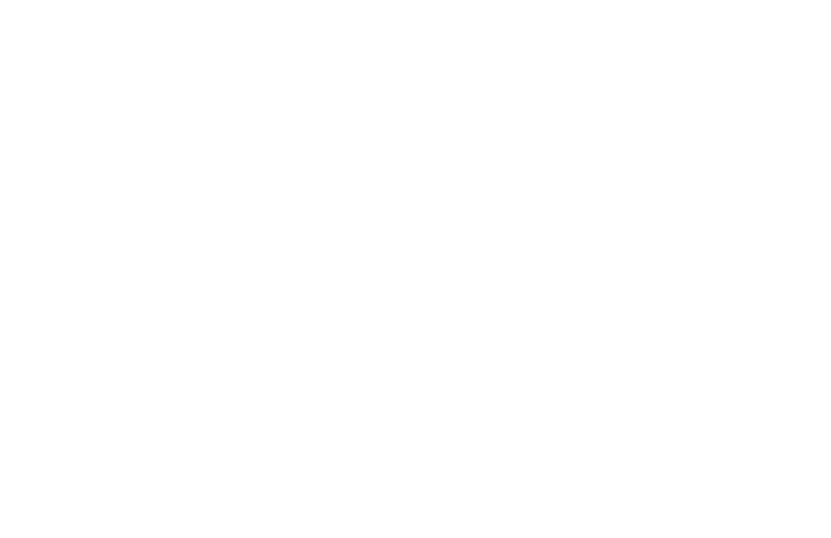
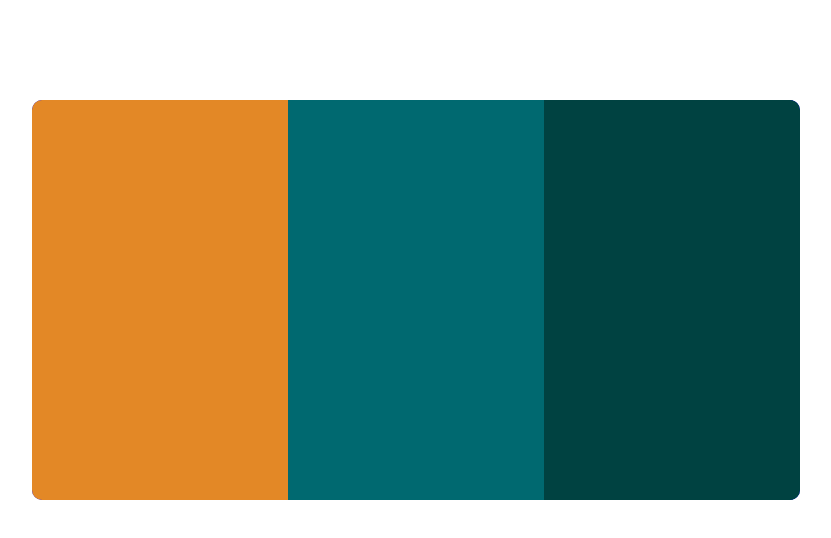
Before and after one commit to Tamburini-Christofer/Ex-Front-3-column-preview-card-component-main, a plain HTML site: page index.html in a window 1280 px wide. Shown: the whole page, without its empty margins (224-1055 px from the left). Drawn offline with Linux system fonts and the light colour scheme.

Commit message:
Macrostruttura

```diff
--- a/css/main.css
+++ b/css/main.css
@@ -3,3 +3,35 @@
     margin: 0;
     box-sizing: border-box;
 }
+
+body{
+    font-family: "Lexend Deca", "Open Sans", Arial, Helvetica, sans-serif ;
+    font-size: 15px;
+}
+
+.wrapper{
+    display: flex;
+    border-radius: 10px;
+    background-color: blue;
+    height: 400px;
+    width: 60%;
+    margin: 100px auto;
+}
+
+.col{
+    width: calc(100%/3);
+}
+
+.bg_gold{
+    border-radius: 10px 0px 0 10px;
+    background-color: hsl(31, 77%, 52%);
+}
+
+.bg_soft_green{
+    background-color: hsl(184, 100%, 22%);
+}
+
+.bg_dark_green{
+    border-radius: 0px 10px 10px 0px;
+    background-color: hsl(179, 100%, 13%);
+}
--- a/index.html
+++ b/index.html
@@ -5,15 +5,31 @@
     <meta charset="UTF-8">
     <meta name="viewport" content="width=device-width, initial-scale=1.0">
     <title></title>
+    <link rel="stylesheet" href="css/main.css">
+    <link rel="preconnect" href="https://fonts.googleapis.com">
+    <link rel="preconnect" href="https://fonts.gstatic.com" crossorigin>
+    <link
+        href="https://fonts.googleapis.com/css2?family=Lexend+Deca:wght@100..900&family=Nerko+One&family=Open+Sans:ital,wght@0,300..800;1,300..800&display=swap"
+        rel="stylesheet">
 </head>
 
 <body>
     <main>
-        <div>
-            <div>
+        <div class="wrapper">
+
+            <div class="col bg_gold">
+
+            </div>
+
+             <div class="col bg_soft_green">
+
+            </div>
+
+             <div class="col bg_dark_green">
 
             </div>
         </div>
     </main>
 </body>
+
 </html>
```
